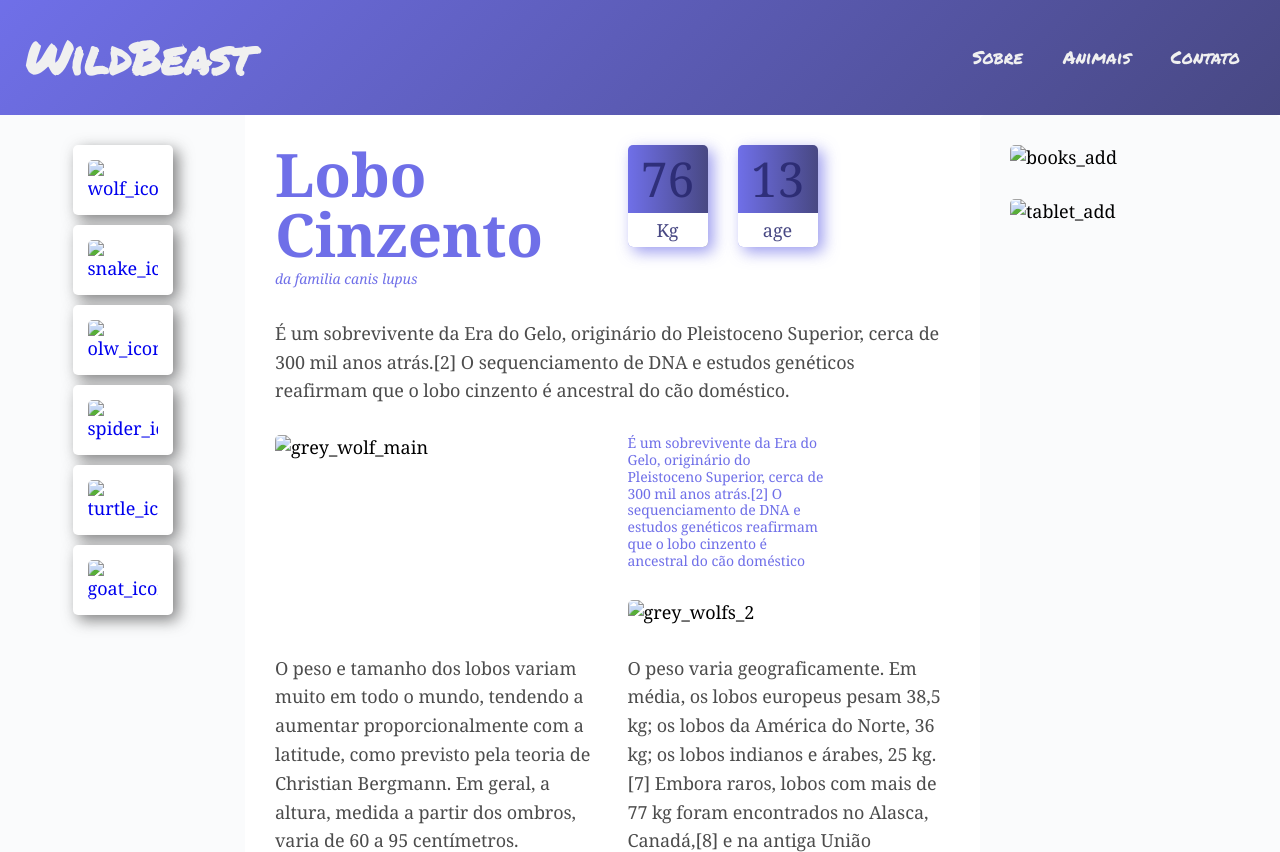
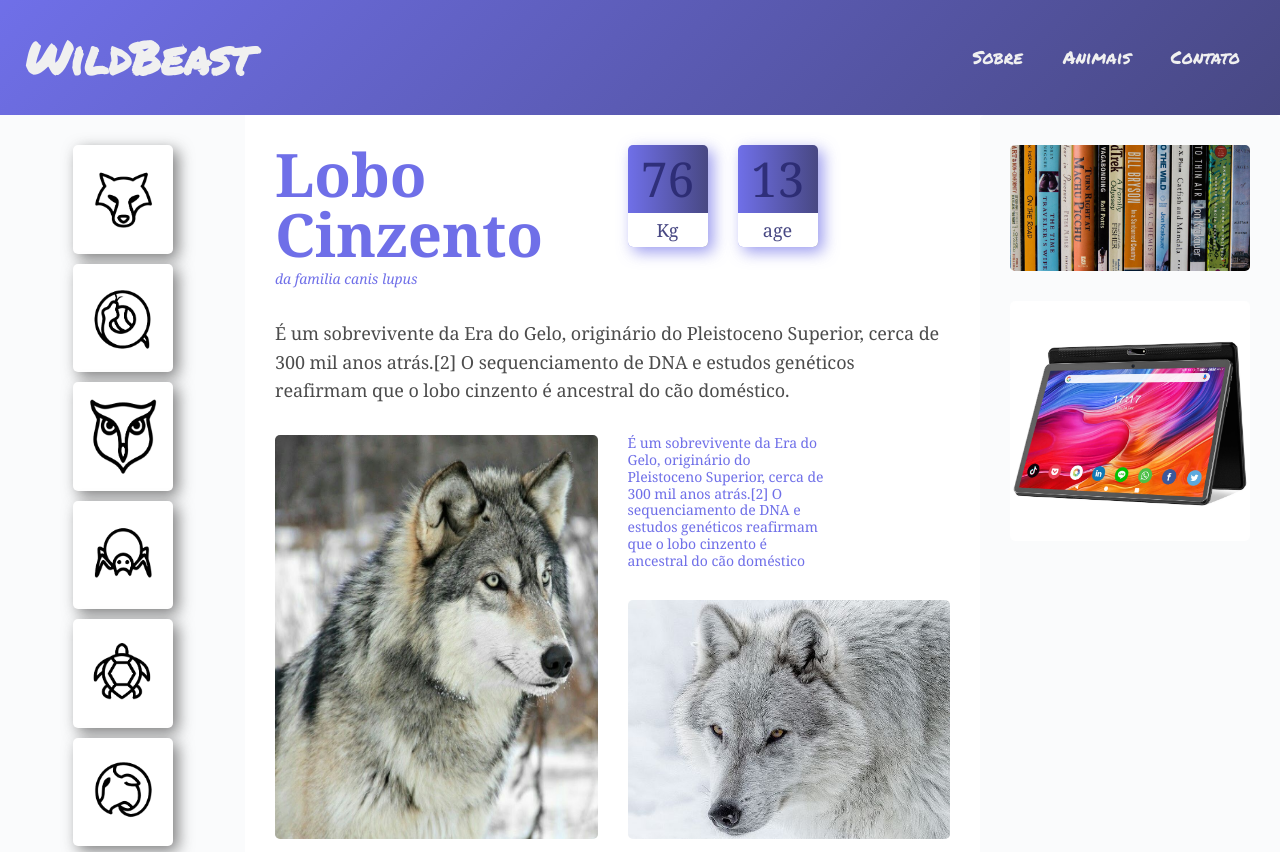
Before and after one commit to Andre-Lucho/Projeto-Site-Grid, a plain HTML site: page index.html in a window 1280 px wide. Shown: the top 852 px of the page. Drawn offline with Linux system fonts and the light colour scheme; files that its build step writes are made by us from their sources; a web font is replaced by a local one.

Commit message:
adjustment onto images' sorce ('src')

```diff
--- a/index.html
+++ b/index.html
@@ -1,23 +1,28 @@
 <!DOCTYPE html>
 <html lang="en">
+  <head>
+    <meta charset="UTF-8" />
+    <meta
+      name="viewport"
+      content="width=device-width, initial-scale=1.0, shrink-to-fit=no"
+    />
+    <link rel="preconnect" href="https://fonts.googleapis.com" />
+    <link rel="preconnect" href="https://fonts.gstatic.com" crossorigin />
+    <link
+      href="https://fonts.googleapis.com/css2?family=Volkhov:ital,wght@0,400;0,700;1,400&display=swap"
+      rel="stylesheet"
+    />
+    <link
+      href="https://fonts.googleapis.com/css2?family=Permanent+Marker&display=swap"
+      rel="stylesheet"
+    />
 
-<head>
-  <meta charset="UTF-8">
-  <meta name="viewport" content="width=device-width, initial-scale=1.0, shrink-to-fit=no">
-  <link rel="preconnect" href="https://fonts.googleapis.com">
-  <link rel="preconnect" href="https://fonts.gstatic.com" crossorigin>
-  <link href="https://fonts.googleapis.com/css2?family=Volkhov:ital,wght@0,400;0,700;1,400&display=swap"
-    rel="stylesheet">
-  <link href="https://fonts.googleapis.com/css2?family=Permanent+Marker&display=swap" rel="stylesheet">
-
-  <link rel="stylesheet" href="/CSS/Grid/Projeto/CSS/style.css">
+    <link rel="stylesheet" href="/CSS/style.css" />
     <title>Projeto CSS GRID LAYOUT</title>
   </head>
 
   <body>
-
     <div class="structure">
-
       <header class="header">
         <a href="#" class="logo">WildBeast</a>
         <nav class="nav">
@@ -31,12 +36,24 @@
 
       <nav class="sidenav">
         <ul>
-        <li><a href="#"><img src="/CSS/Grid/Projeto/Img/wolf.png" alt="wolf_icon"></a></li>
-        <li><a href="#"><img src="/CSS/Grid/Projeto/Img/snake.png" alt="snake_icon"></a></li>
-        <li><a href="#"><img src="/CSS/Grid/Projeto/Img/owl.png" alt="olw_icon"></a></li>
-        <li><a href="#"><img src="/CSS/Grid/Projeto/img/spider.png" alt="spider_icon"></a></li>
-        <li><a href="#"><img src="/CSS/Grid/Projeto/Img/turtle.png" alt="turtle_icon"></a></li>
-        <li><a href="#"><img src="/CSS/Grid/Projeto/Img/goat.png" alt="goat_icon"></a></li>
+          <li>
+            <a href="#"><img src="/Img/wolf.png" alt="wolf_icon" /></a>
+          </li>
+          <li>
+            <a href="#"><img src="/Img/snake.png" alt="snake_icon" /></a>
+          </li>
+          <li>
+            <a href="#"><img src="/Img/owl.png" alt="olw_icon" /></a>
+          </li>
+          <li>
+            <a href="#"><img src="/img/spider.png" alt="spider_icon" /></a>
+          </li>
+          <li>
+            <a href="#"><img src="/Img/turtle.png" alt="turtle_icon" /></a>
+          </li>
+          <li>
+            <a href="#"><img src="/Img/goat.png" alt="goat_icon" /></a>
+          </li>
         </ul>
       </nav>
 
@@ -56,29 +73,41 @@
           </div>
         </div>
 
-      <p class="column-wide">É um sobrevivente da Era do Gelo, originário do Pleistoceno Superior, cerca de 300 mil anos
-        atrás.[2]
-        O sequenciamento de DNA e estudos genéticos reafirmam que o lobo cinzento é ancestral do cão doméstico.</p>
+        <p class="column-wide">
+          É um sobrevivente da Era do Gelo, originário do Pleistoceno Superior,
+          cerca de 300 mil anos atrás.[2] O sequenciamento de DNA e estudos
+          genéticos reafirmam que o lobo cinzento é ancestral do cão doméstico.
+        </p>
 
-      <img class="content-img01" src="/CSS/Grid/Projeto/Img/wolf1.jpg" alt="grey_wolf_main">
+        <img class="content-img01" src="/Img/wolf1.jpg" alt="grey_wolf_main" />
 
-      <p class="highlighted">É um sobrevivente da Era do Gelo, originário do Pleistoceno Superior, cerca de 300 mil anos
-        atrás.[2]
-        O sequenciamento de DNA e estudos genéticos reafirmam que o lobo cinzento é ancestral do cão doméstico</p>
+        <p class="highlighted">
+          É um sobrevivente da Era do Gelo, originário do Pleistoceno Superior,
+          cerca de 300 mil anos atrás.[2] O sequenciamento de DNA e estudos
+          genéticos reafirmam que o lobo cinzento é ancestral do cão doméstico
+        </p>
 
-      <img class="content-img02" src="/CSS/Grid/Projeto/Img/wolf3.jpg" alt="grey_wolfs_2">
+        <img class="content-img02" src="/Img/wolf3.jpg" alt="grey_wolfs_2" />
 
-      <p>O peso e tamanho dos lobos variam muito em todo o mundo, tendendo a aumentar proporcionalmente com a latitude,
-        como previsto pela teoria de Christian Bergmann. Em geral, a altura, medida a partir dos ombros,
-        varia de 60 a 95 centímetros.</p>
+        <p>
+          O peso e tamanho dos lobos variam muito em todo o mundo, tendendo a
+          aumentar proporcionalmente com a latitude, como previsto pela teoria
+          de Christian Bergmann. Em geral, a altura, medida a partir dos ombros,
+          varia de 60 a 95 centímetros.
+        </p>
 
-      <p>O peso varia geograficamente. Em média, os lobos europeus pesam 38,5 kg; os lobos da América do Norte, 36 kg;
-        os lobos indianos e árabes, 25 kg.[7] Embora raros, lobos com mais de 77 kg foram encontrados no Alasca,
-        Canadá,[8]
-        e na antiga União Soviética.</p>
+        <p>
+          O peso varia geograficamente. Em média, os lobos europeus pesam 38,5
+          kg; os lobos da América do Norte, 36 kg; os lobos indianos e árabes,
+          25 kg.[7] Embora raros, lobos com mais de 77 kg foram encontrados no
+          Alasca, Canadá,[8] e na antiga União Soviética.
+        </p>
 
         <blockquote class="quote column-wide">
-        <p>“Há algo no uivar do lobo que tira um homem do aqui e agora e o transporta para uma floresta da mente.”</p>
+          <p>
+            “Há algo no uivar do lobo que tira um homem do aqui e agora e o
+            transporta para uma floresta da mente.”
+          </p>
         </blockquote>
 
         <div class="attributes-grid">
@@ -93,30 +122,35 @@
         </div>
 
         <div class="info">
-        <p>É um sobrevivente da Era do Gelo, originário do Pleistoceno Superior, cerca de 300 mil anos atrás.[2]
-          O sequenciamento de DNA e estudos genéticos reafirmam que o lobo cinzento é ancestral do cão doméstico.</p>
-        <p>É um sobrevivente da Era do Gelo, originário do Pleistoceno Superior, cerca de 300 mil anos atrás.[2]
-          O sequenciamento de DNA e estudos genéticos reafirmam que o lobo cinzento é ancestral do cão doméstico.</p>
+          <p>
+            É um sobrevivente da Era do Gelo, originário do Pleistoceno
+            Superior, cerca de 300 mil anos atrás.[2] O sequenciamento de DNA e
+            estudos genéticos reafirmam que o lobo cinzento é ancestral do cão
+            doméstico.
+          </p>
+          <p>
+            É um sobrevivente da Era do Gelo, originário do Pleistoceno
+            Superior, cerca de 300 mil anos atrás.[2] O sequenciamento de DNA e
+            estudos genéticos reafirmam que o lobo cinzento é ancestral do cão
+            doméstico.
+          </p>
         </div>
 
-      <img class="column-wide" src="/CSS/Grid/Projeto/Img/grey_wolfs.png" alt="">
-
+        <img class="column-wide" src="/Img/grey_wolfs.png" alt="" />
       </main>
 
       <aside class="adds-grid">
         <div class="adds-item">
-        <img src="/CSS/Grid/Projeto/Img/books_adds.jpg" alt="books_add">
+          <img src="/Img/books_adds.jpg" alt="books_add" />
         </div>
         <div class="adds-item">
-        <img src="/CSS/Grid/Projeto/Img/tablet-adds.jpg" alt="tablet_add">
+          <img src="/Img/tablet-adds.jpg" alt="tablet_add" />
         </div>
       </aside>
 
       <footer class="footer">
         <p>© 2023. Alguns direitos reservados.</p>
       </footer>
-
     </div>
   </body>
-
 </html>
```
Lines whose indentation alone changed are shown as unchanged.
